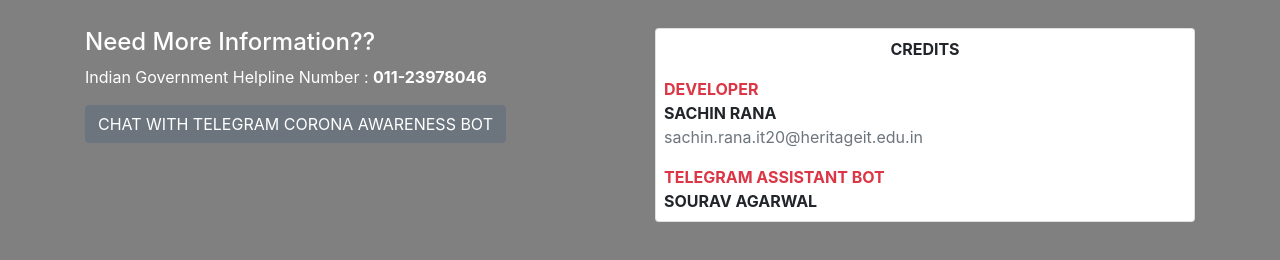
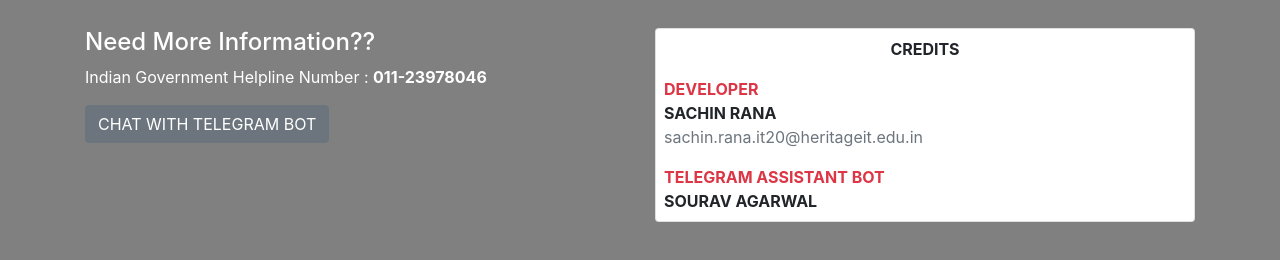
Before and after one commit to TheAndroCoder/corona-awareness, a plain HTML site: page index.html in a window 1280 px wide. Shown: the part 2690-2950 px from the top of the page. Drawn offline with nearby package versions, Linux system fonts and the light colour scheme.

Commit message:
Update index.html

```diff
--- a/index.html
+++ b/index.html
@@ -222,7 +222,7 @@
 				<div class="col-md-6">
 					<p class="h4 text-white">Need More Information??</p>
 					<p class="text-white">Indian Government Helpline Number : <span class="font-weight-bold">011-23978046</span></p>
-					<a href="http://t.me/Awareness_coronavirus_bot" target="_blank" class="btn btn-secondary mb-2">CHAT WITH TELEGRAM CORONA AWARENESS BOT</a>
+					<a href="http://t.me/Awareness_coronavirus_bot" target="_blank" class="btn btn-secondary mb-2">CHAT WITH TELEGRAM BOT</a>
 				</div>
 				<div class="col-md-6">
 					<div class="card p-2">
```
